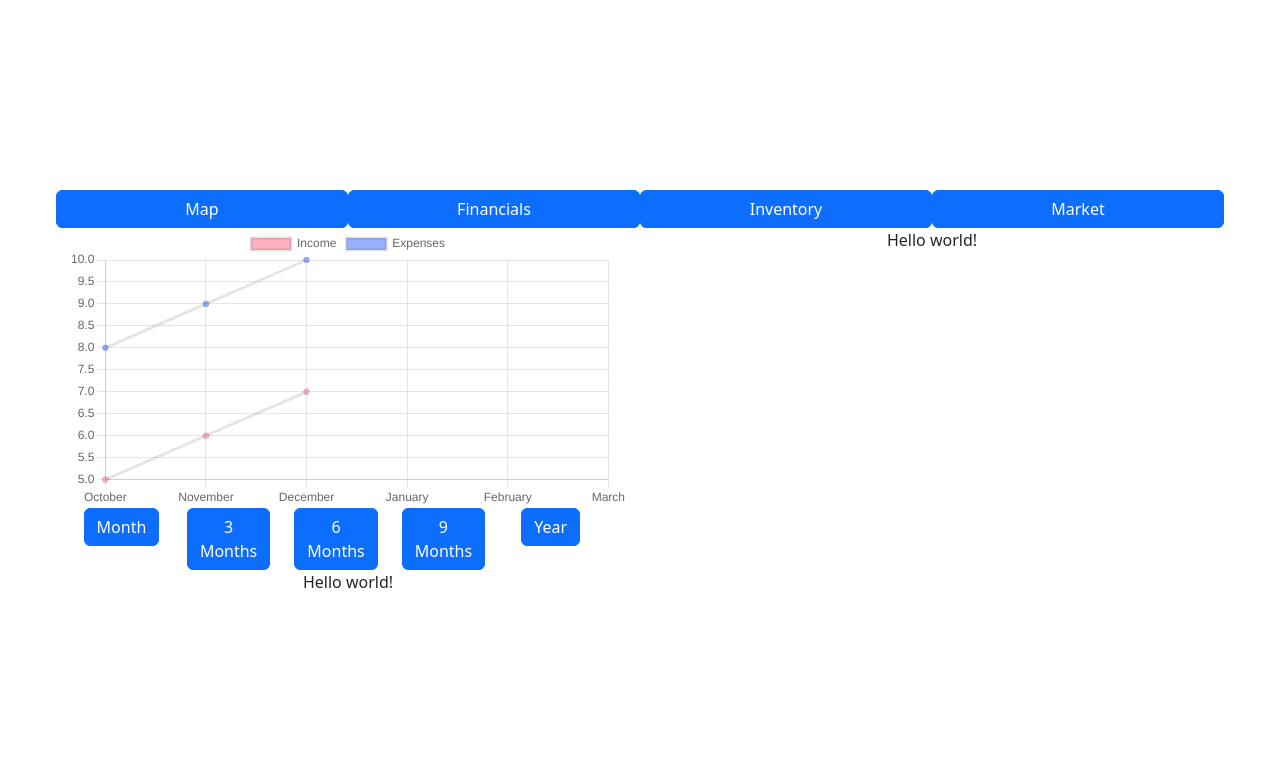
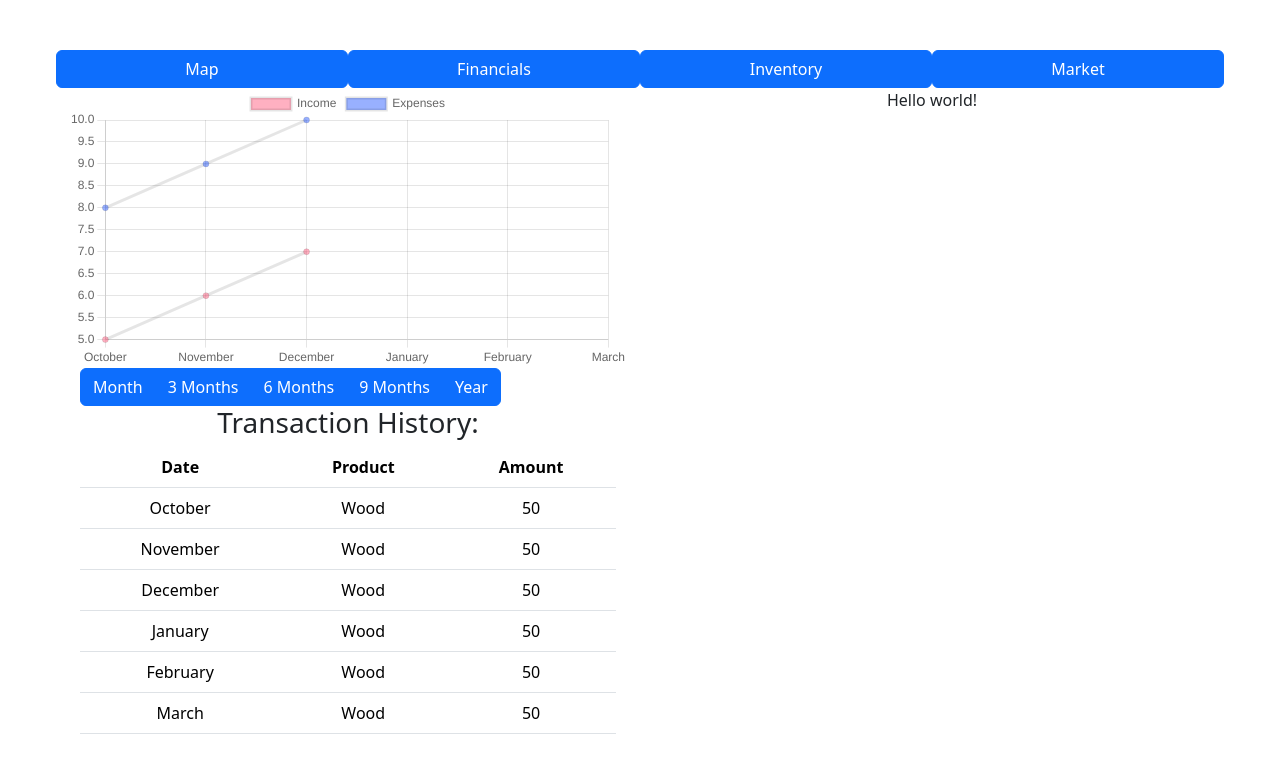
Before and after one commit to Harryonismyname/Ledger, a React (Vite) app in the folder ledger.client/: page / in a window 1280 px wide. Both pictures are taken after a click on the button "Financials". Shown: the top 758 px of the page. Built offline with nearby package versions, Linux system fonts and the light colour scheme.

Commit message:
Started work on the front-end component for transaction history

```diff
--- a/ledger.client/src/FinancialScreenComponents/ProfitGraph.tsx
+++ b/ledger.client/src/FinancialScreenComponents/ProfitGraph.tsx
@@ -28,6 +28,8 @@ function ProfitGraph() {
     const timeframeContext = useTimeframeContext();
 
     const dates: string[] = (() => {
+        // Probably have to extract this switch statement so that all requests are filtered through it...
+        // v In here we'll add a filter that will be used when we make the db request
         switch (timeframeContext.value) {
             case TimeRange.CurrentMonth:
                 return ["February", "March"];
--- a/ledger.client/src/FinancialScreenComponents/TimeframePicker.tsx
+++ b/ledger.client/src/FinancialScreenComponents/TimeframePicker.tsx
@@ -1,4 +1,4 @@
-import { Row, Col, Container, Button } from "react-bootstrap";
+import { ButtonGroup, ButtonToolbar, Container, Button } from "react-bootstrap";
 import { TimeRange, useTimeframeContext } from './TimeframeContext.tsx'
 
 function TimeframePicker() {
@@ -12,22 +12,14 @@ function TimeframePicker() {
 
     const content =
         (
-            <Container fluid as={Row}>
-                <Col>
+            <Container fluid as={ButtonToolbar}>
+                <ButtonGroup>
                     <Button onClick={currentMonth}>Month</Button>
-                </Col>
-                <Col>
                     <Button onClick={threeMonths}>3 Months</Button>
-                </Col>
-                <Col>
                     <Button onClick={sixMonths}>6 Months</Button>
-                </Col>
-                <Col>
                     <Button onClick={nineMonths}>9 Months</Button>
-                </Col>
-                <Col>
                     <Button onClick={year}>Year</Button>
-                </Col>
+                </ButtonGroup>
             </Container >
         );
 
--- a/ledger.client/src/FinancialScreenComponents/TransactionHistory.tsx
+++ b/ledger.client/src/FinancialScreenComponents/TransactionHistory.tsx
@@ -1,7 +1,52 @@
+import {  Table, Container } from 'react-bootstrap';
+import { TimeRange, useTimeframeContext } from './TimeframeContext.tsx'
 function TransactionHistory() {
-  return (
-    <p>Hello world!</p>
-  );
+    const timeframeContext = useTimeframeContext();
+    const dates: string[] = (() => {
+        // Probably have to extract this switch statement so that all requests are filtered through it...
+        // v In here we'll add a filter that will be used when we make the db request
+        switch (timeframeContext.value) {
+            case TimeRange.CurrentMonth:
+                return ["February", "March"];
+            case TimeRange.ThreeMonths:
+                return ["January", "February", "March"];
+            case TimeRange.SixMonths:
+                return ["October", "November", "December", "January", "February", "March"];
+            case TimeRange.NineMonths:
+                return ["June", "July", "August", "September", "October", "November", "December", "January", "February", "March"];
+            case TimeRange.Year:
+                return ["March", "April", "May", "June", "July", "August", "September", "October", "November", "December", "January", "February", "March"];
+            default:
+                return ["January, February, March"];
+        }
+    }
+    )()
+
+    const content = (
+        <Container fluid>
+            <h3>Transaction History:</h3>
+            <Table>
+                <thead>
+                    <tr>
+                        <th scope="col">Date</th>
+                        <th scope="col">Product</th>
+                        <th scope="col">Amount</th>
+                    </tr>
+                </thead>
+                <tbody>
+                    {dates.map((item, index) => (
+                        <tr>
+                            <td key={index}>{item}</td>
+                            <td>Wood</td>
+                            <td>50</td>
+                        </tr>
+                    ))}
+                </tbody>
+            </Table>
+        </Container>
+    )
+
+  return ( content );
 }
 
 export default TransactionHistory;
```
